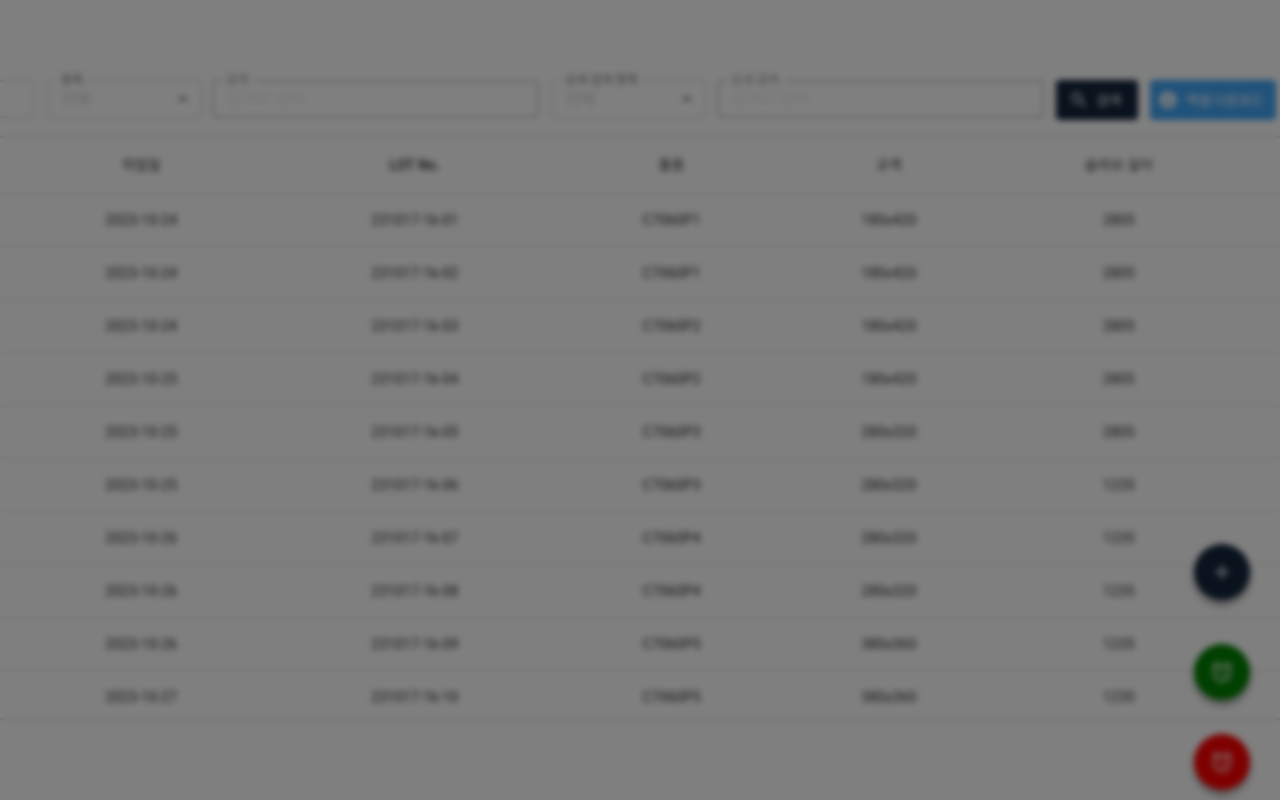
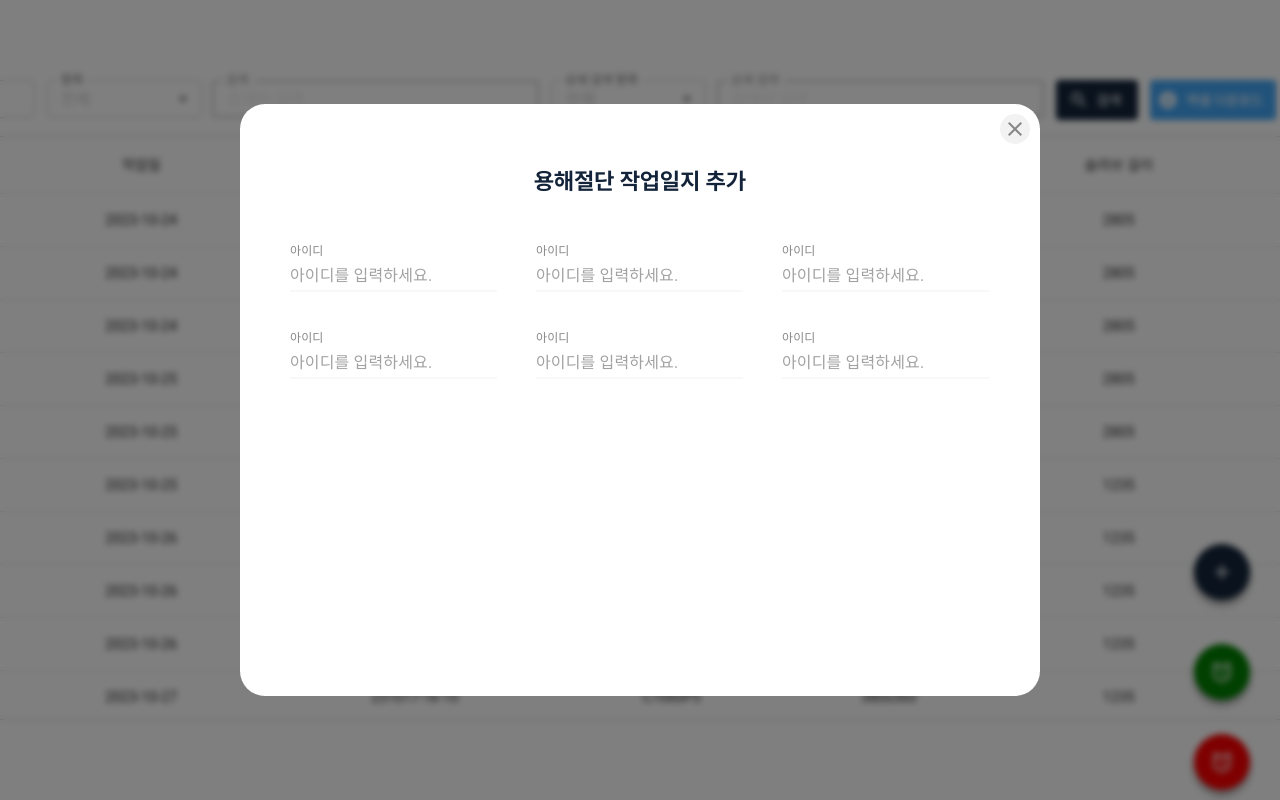
Before and after one commit to Ajrdn/MUI-Task, a React (Create React App) app: page / in a window 1280 px wide. Both pictures are taken after a click on the button 1222 px from the left and 572 px from the top of the page. Shown: the top 800 px of the page. Built offline with nearby package versions, Linux system fonts and the light colour scheme.

Commit message:
UPDATE::import TableAddForm

```diff
--- a/src/pages/TableAddFab/TableAddModal/TableAddModal.tsx
+++ b/src/pages/TableAddFab/TableAddModal/TableAddModal.tsx
@@ -1,19 +1,53 @@
 import React from 'react'
+import { styled } from '@mui/material/styles'
 import TableAddModalDataStore from 'store/TableAddModalDataStore'
 import ModalBackground from 'components/ModalBackground/ModalBackground'
-import Box from '@mui/material/Box'
+import ModalContentBox from 'components/ModalContentBox/ModalContentBox'
+import ModalTitle from 'components/ModalTitle/ModalTitle'
+import ModalCloseButton from 'components/ModalCloseButton/ModalCloseButton'
+import TableAddForm from './TableAddForm/TableAddForm'
 
 
-const TableAddModal = () => {
+const TableAddModalContentBox = styled(ModalContentBox)({
+  borderRadius: '25px',
+  backgroundColor: 'white',
+  width: '800px',
+  height: '592px',
+  padding: '60px 50px 70px',
+})
+
+
+const TableAddModalTitle = styled(ModalTitle)({
+  marginBottom: '45px',
+})
+
+
+function TableAddModal() {
   const open = TableAddModalDataStore(state => state.open)
   const setOpen = TableAddModalDataStore(state => state.setOpen)
+
+  const setClose = () => {
+    setOpen()
+  }
 
   return (
     <ModalBackground
       open={open}
-      onClose={setOpen}
+      onClose={setClose}
     >
-      <Box></Box>
+      <TableAddModalContentBox>
+        <TableAddModalTitle>
+          용해절단 작업일지 추가
+        </TableAddModalTitle>
+        <TableAddForm />
+        <ModalCloseButton
+          size='30px'
+          position='10px'
+          color='#878787'
+          backgroundColor='#F2F2F2'
+          onClick={setClose}
+        />
+      </TableAddModalContentBox>
     </ModalBackground>
   )
 }
```
